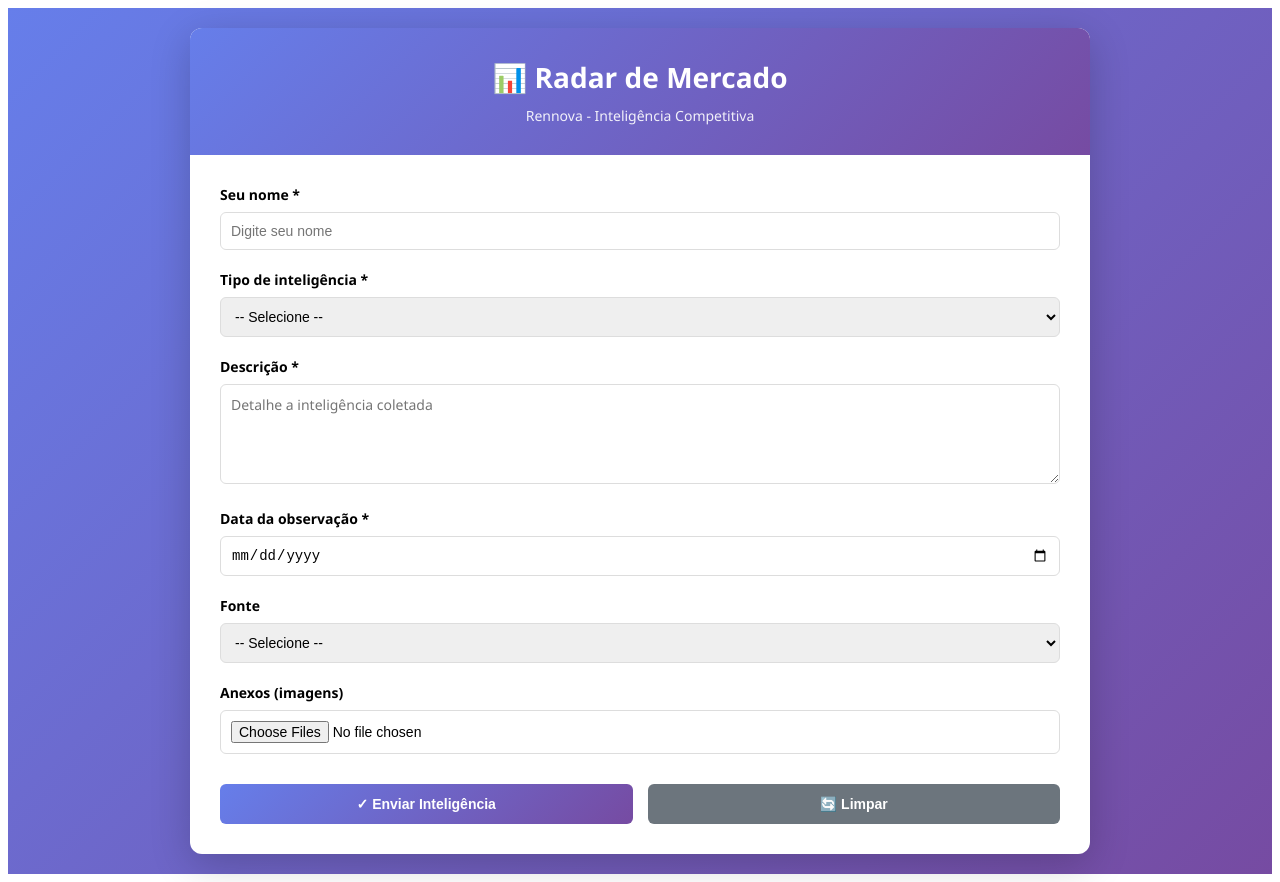
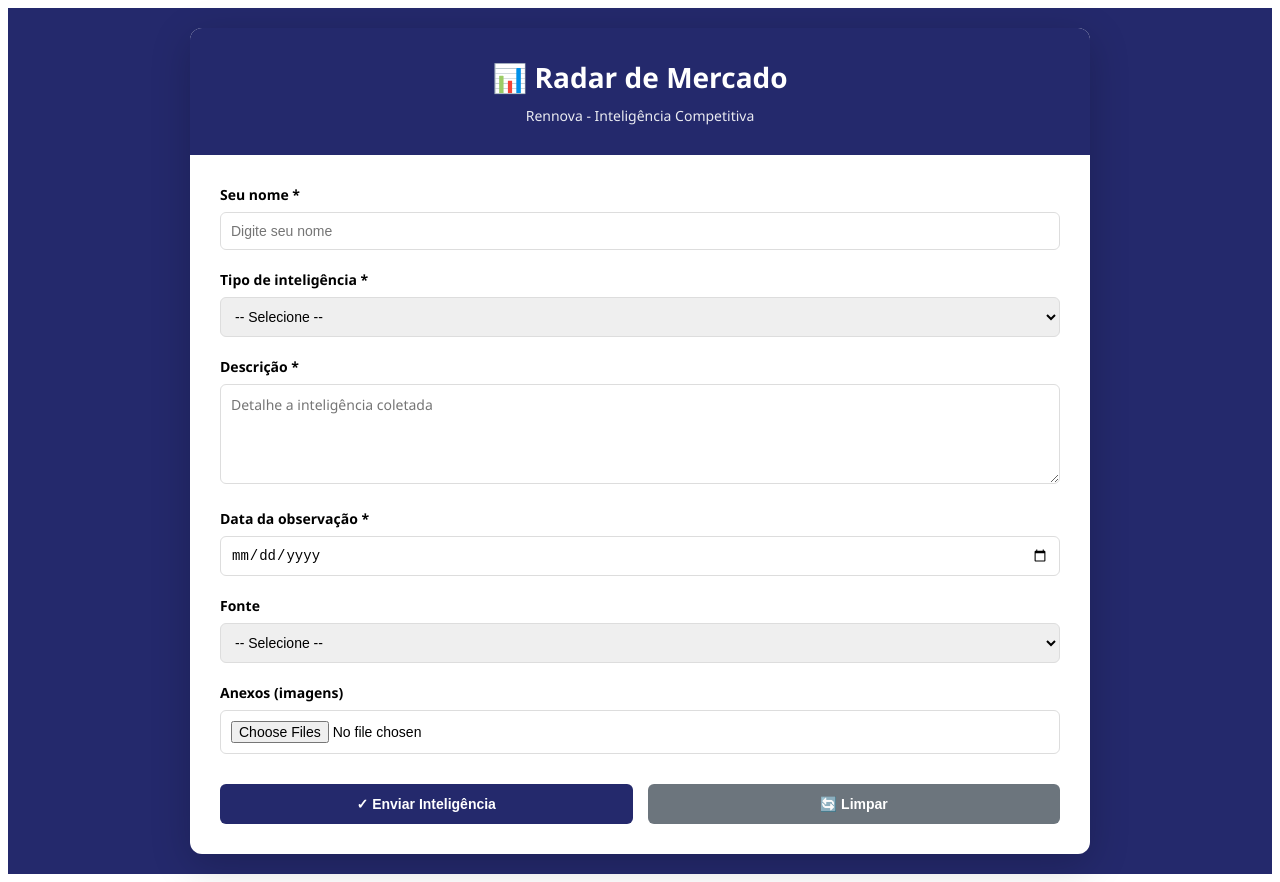
Before and after one commit to radardemercadopp-droid/market-radar-rennova, a Next.js app: page / in a window 1280 px wide. Built offline with nearby package versions, Linux system fonts and the light colour scheme.

Commit message:
style: mudar cor azul para #24296c

```diff
--- a/pages/index.js
+++ b/pages/index.js
@@ -212,7 +212,7 @@ export default function Home() {
   return (
     <div style={{
       minHeight: '100vh',
-      background: 'linear-gradient(135deg, #667eea 0%, #764ba2 100%)',
+      background: '#24296c',
       padding: '20px',
       fontFamily: 'Segoe UI, Tahoma, Geneva, Verdana, sans-serif'
     }}>
@@ -226,7 +226,7 @@ export default function Home() {
       }}>
         {/* Header */}
         <div style={{
-          background: 'linear-gradient(135deg, #667eea 0%, #764ba2 100%)',
+          background: '#24296c',
           color: 'white',
           padding: '30px',
           textAlign: 'center'
@@ -699,7 +699,7 @@ export default function Home() {
               disabled={enviando}
               style={{
                 padding: '12px',
-                background: enviando ? '#ccc' : 'linear-gradient(135deg, #667eea 0%, #764ba2 100%)',
+                background: enviando ? '#ccc' : '#24296c',
                 color: 'white',
                 border: 'none',
                 borderRadius: '6px',
```
